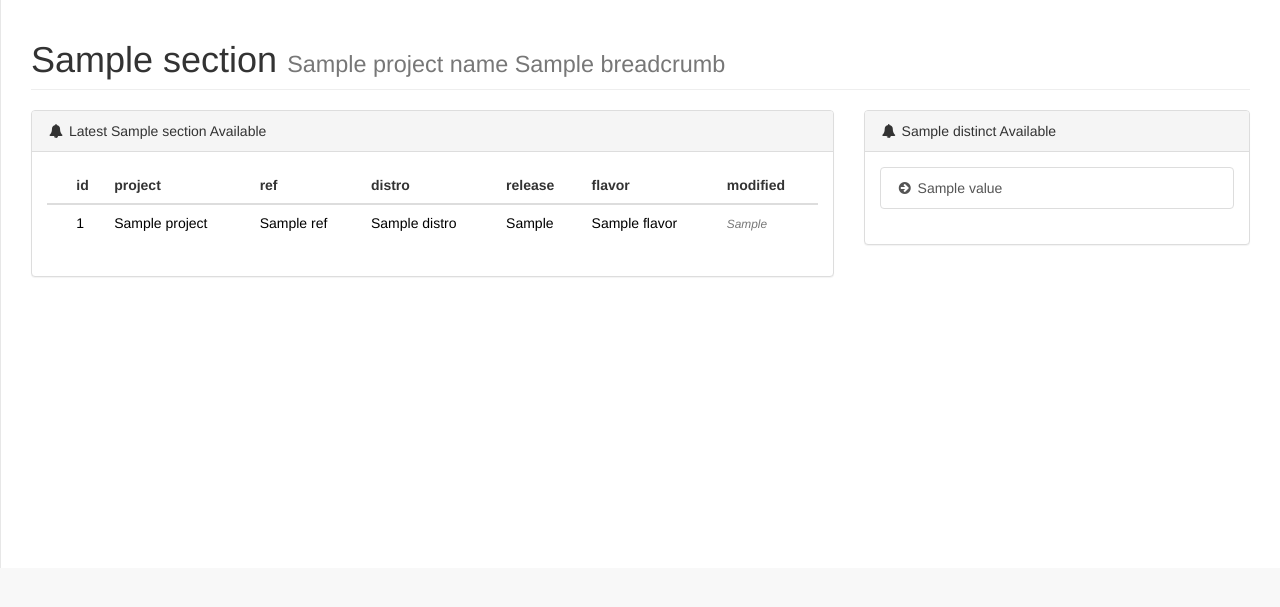
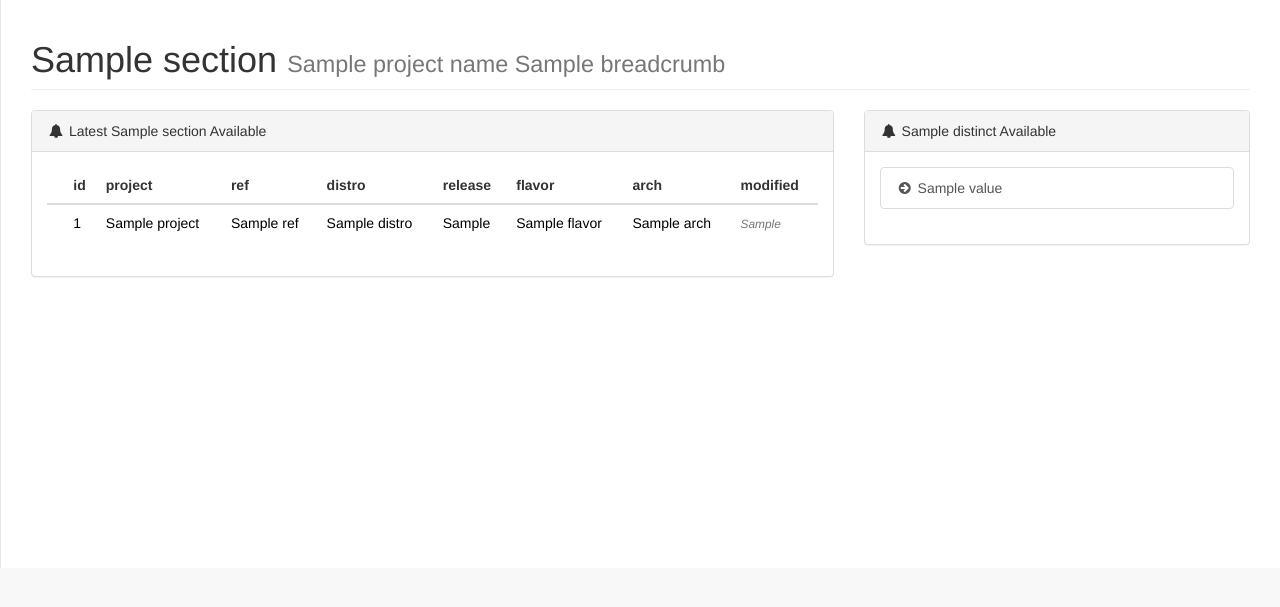
Before and after one commit to ceph/shaman, a Python web app: template shaman/templates/builds.html in a window 1280 px wide. Shown: the part 51-658 px from the top of the page. Run offline with Jinja, Linux system fonts and the light colour scheme; the template is opened without the code that fills it: most values are stand-ins (such as "Sample title", 1, 10 or a date in 2020); some libraries are stand-ins or nearby versions.

Commit message:
add arch to the shaman UI listing pages
Signed-off-by: Andrew Schoen <aschoen@redhat.com>

```diff
--- a/shaman/templates/builds.html
+++ b/shaman/templates/builds.html
@@ -33,6 +33,7 @@
                                             <th>distro</th>
                                             <th>release</th>
                                             <th>flavor</th>
+                                            <th>arch</th>
                                             <th>modified</th>
                                         </tr>
                                     </thead>
@@ -71,6 +72,9 @@
                                     </td>
                                     <td>
                                       <a href="{{ b.get_url() }}">{{ b.flavor }}</a>
+                                    </td>
+                                    <td>
+                                      <a href="{{ b.get_url() }}">{{ b.arch }}</a>
                                     </td>
                                     <td>
                                       <a href="{{ b.get_url() }}">
```
